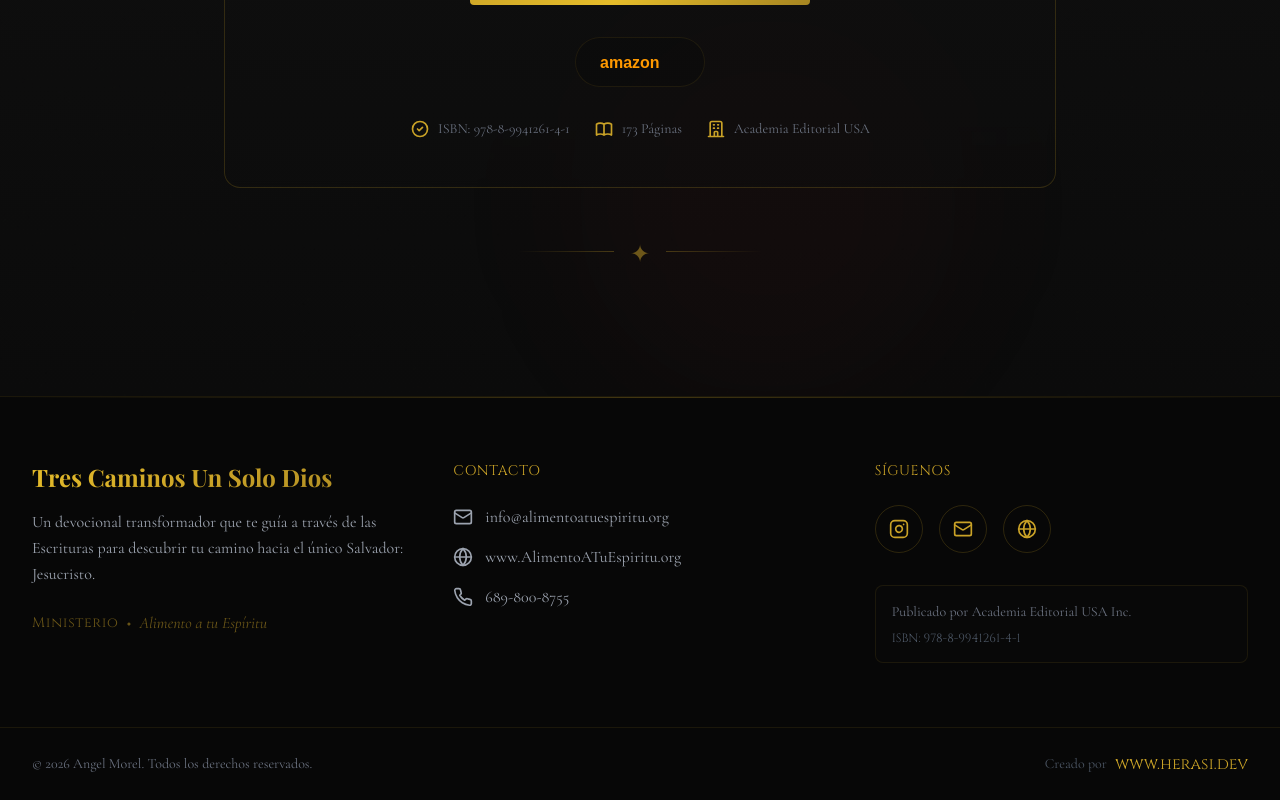
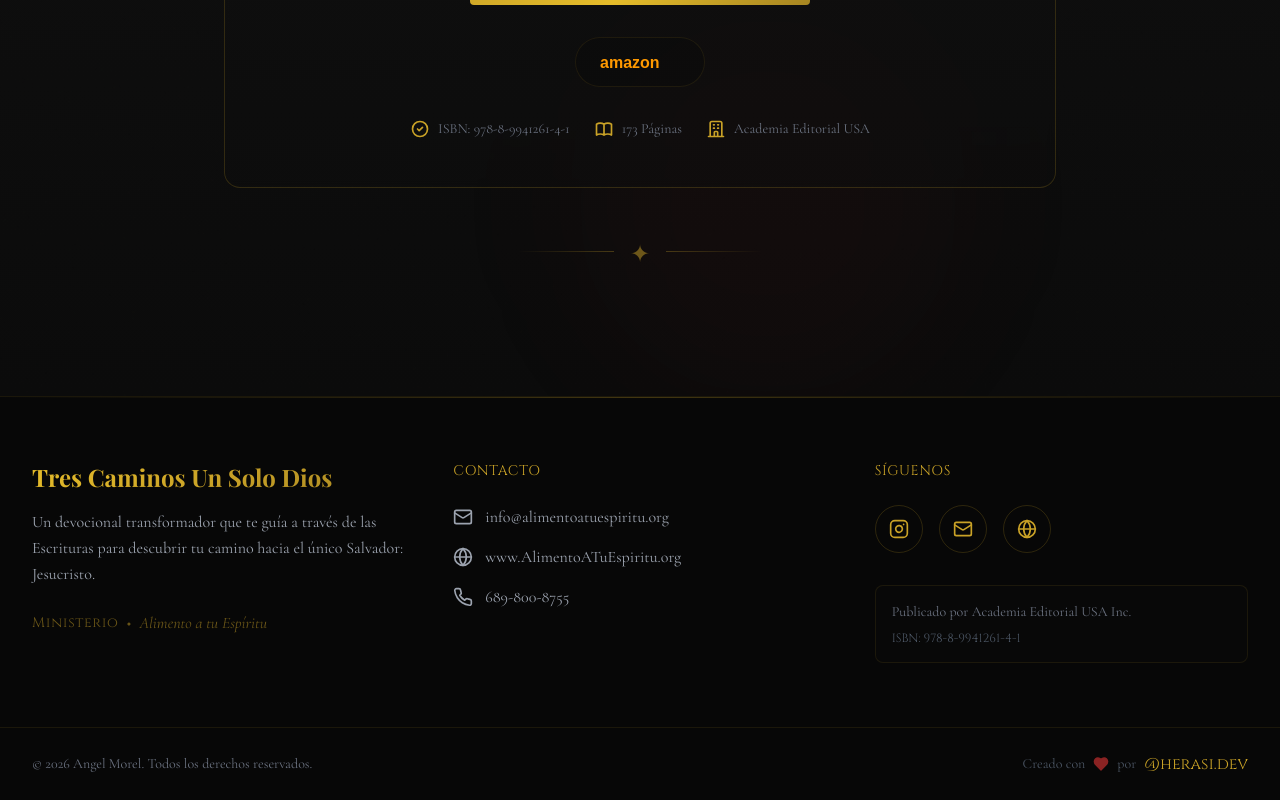
Before and after one commit to Hersil23/tres-caminos-landing, a Next.js app: page / in a window 1280 px wide. Shown: the part 4447-5247 px from the top of the page. Built offline with nearby package versions, Linux system fonts and the light colour scheme; a web font is replaced by a local one.

Commit message:
Actualización completa con todas las secciones

```diff
--- a/components/Footer.tsx
+++ b/components/Footer.tsx
@@ -2,7 +2,7 @@
 
 import { motion } from 'framer-motion'
 import { useLanguage } from '@/lib/language-context'
-import { Instagram, Mail, Globe, Phone } from 'lucide-react'
+import { Instagram, Mail, Globe, Phone, Heart } from 'lucide-react'
 
 export default function Footer() {
   const { t } = useLanguage()
@@ -115,14 +115,16 @@ export default function Footer() {
             </p>
 
             <div className="flex items-center gap-2 text-gray-600">
-              <span className="font-body text-sm">Creado por</span>
+              <span className="font-body text-sm">Creado con</span>
+              <Heart className="w-4 h-4 text-burgundy-500 fill-current" />
+              <span className="font-body text-sm">por</span>
               <a
                 href="https://herasi.dev"
                 target="_blank"
                 rel="noopener noreferrer"
                 className="font-accent text-gold-500 hover:text-gold-400 transition-colors"
               >
-                www.herasi.dev
+                @herasi.dev
               </a>
             </div>
           </div>
```
